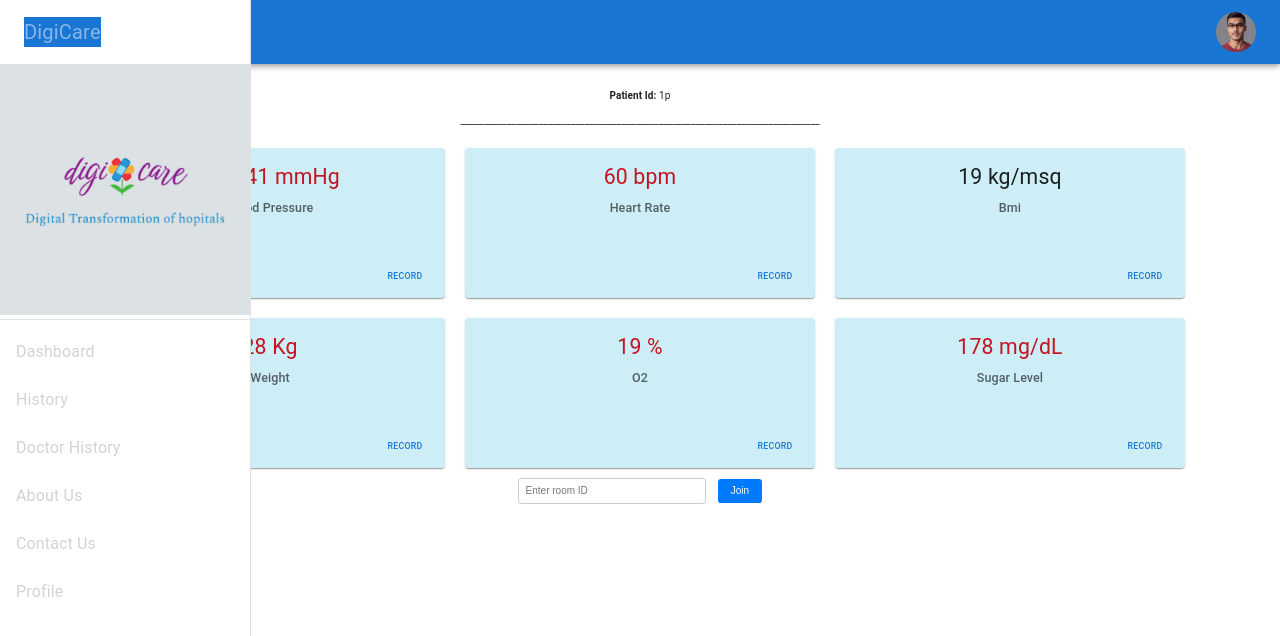
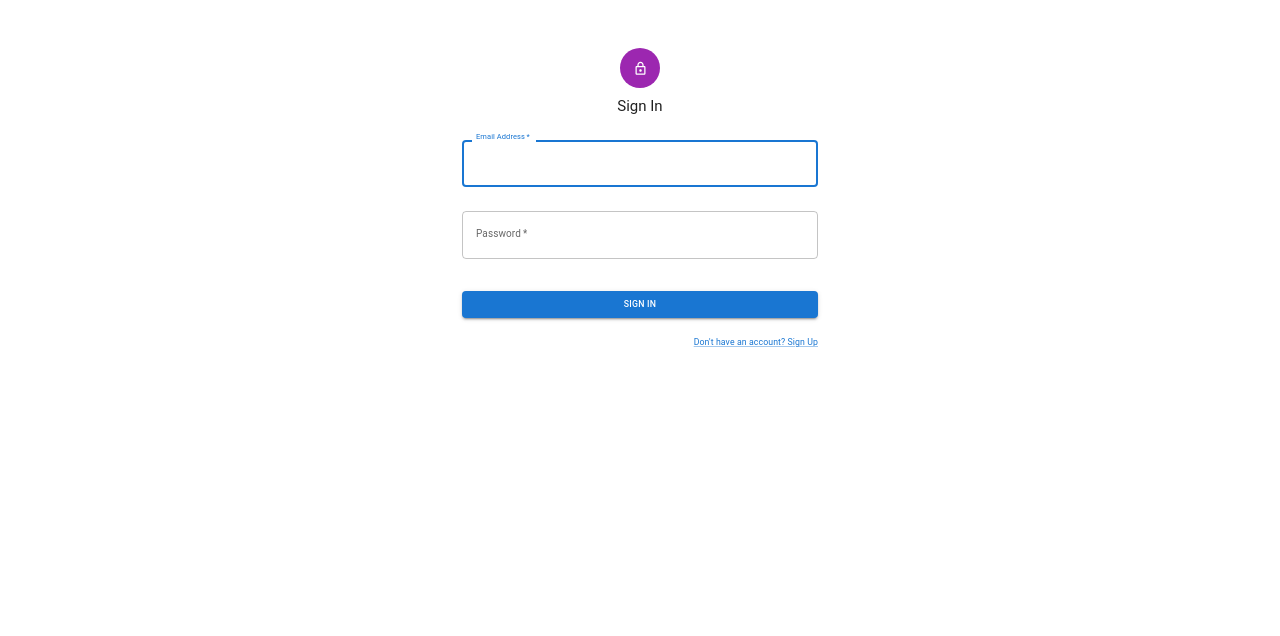
Before and after one commit to tusharkaran/DigiCare, a React (Create React App) app: page /signin in a window 1280 px wide. Before the commit this address led to /dashboard. Shown: the top 636 px of the page. Built offline with nearby package versions, Linux system fonts and the light colour scheme.

Commit message:
Last time changes

```diff
--- a/src/assets/constants/config.tsx
+++ b/src/assets/constants/config.tsx
@@ -2,4 +2,8 @@ export const digicareConfig = {
     webPort: "http://localhost:3000/",
     showRealTimeDataImage: false,
     defaultReading: 0,
+    validEmail: [
+        'ashma@gmail.com',
+        'tushar@gmail.com'
+    ]
 }
--- a/src/context/app.tsx
+++ b/src/context/app.tsx
@@ -1,4 +1,4 @@
-import React, { useState } from "react";
+import React, { useEffect, useState } from "react";
 import { ContextProps, ILoginUser } from "./interface";
 import { useNavigate } from "react-router-dom";
 import { routesName } from "../router/RoutesList";
@@ -7,17 +7,29 @@ import {
   LoginPatientData,
   LoginSecondDoctorData,
 } from "../dummyData/loginUserData";
+import { digicareConfig } from "../assets/constants/config";
 
 export const AppContext = React.createContext<ContextProps | null>(null);
 
 const AppContextProvider: React.FC<{ children: React.ReactNode }> = ({
   children,
 }) => {
-  const [isSignedIn, setIsSignedIn] = useState<boolean>(true);
-  const [user, setUser] = useState<ILoginUser>(LoginPatientData);
-  const [patientId, setPatientId] = useState<string | null | undefined>("1");
+  const [isSignedIn, setIsSignedIn] = useState<boolean>(false);
+  const [user, setUser] = useState<ILoginUser>();
+  const [email, setEmail] = useState<string | null | undefined>("1");
 
   const navigate = useNavigate();
+
+  useEffect(() => {
+    email === "ashma@gmail.com"
+      ? setUser(LoginPatientData)
+      : setUser(LoginDoctorData);
+  }, [email]);
+
+  const getAuthenticated = (userEmail: string) => {
+    if (digicareConfig.validEmail.includes(userEmail)) return true;
+    return false;
+  };
 
   const navigationAsPerSignedStatus = (requestedPage: string) => {
     if (isSignedIn) {
@@ -39,11 +51,12 @@ const AppContextProvider: React.FC<{ children: React.ReactNode }> = ({
       value={{
         isSignedIn,
         setIsSignedIn,
-        patientId,
-        setPatientId,
+        email,
+        setEmail,
         user,
         setUser,
         navigationAsPerSignedStatus,
+        getAuthenticated
       }}
     >
       {children}
--- a/src/context/interface.tsx
+++ b/src/context/interface.tsx
@@ -3,11 +3,12 @@ import { EUserRole } from "../modules/avatarPopOverContent/interface";
 export interface ContextProps {
   isSignedIn: boolean;
   setIsSignedIn: (newBalue: boolean) => void;
-  patientId: string | null | undefined;
-  setPatientId: (value: string | null | undefined) => void;
+  email: string | null | undefined;
+  setEmail: (value: string | null | undefined) => void;
   user: ILoginUser | undefined;
   setUser: (value: ILoginUser) => void;
   navigationAsPerSignedStatus: (requestedPage: string) => void;
+  getAuthenticated: (userEmail: string) => boolean;
 }
 
 export interface DashboardContextProps {
--- a/src/modules/calling/Calling.scss
+++ b/src/modules/calling/Calling.scss
@@ -7,7 +7,7 @@ $base-font-size: 16px; // Base font size
     justify-content: center;
 
     .input-container {
-        margin-bottom: 1.25rem; // 20px in rem
+        margin: 1.25rem 0rem; // 20px in rem\
 
         input {
             padding: 0.625rem; // 10px in rem
--- a/src/modules/common/components/DigicareAccordian.tsx
+++ b/src/modules/common/components/DigicareAccordian.tsx
@@ -10,7 +10,6 @@ import MuiAccordionDetails from "@mui/material/AccordionDetails";
 export const DigicareAccordion = styled((props: AccordionProps) => (
   <MuiAccordion disableGutters elevation={0} square {...props} />
 ))(({ theme }) => ({
-  top: 20,
   border: `1px solid ${theme.palette.divider}`,
   "&:not(:last-child)": {
     borderBottom: 0,
--- a/src/modules/profile/Profile.tsx
+++ b/src/modules/profile/Profile.tsx
@@ -1,24 +1,32 @@
-import React, { useState } from "react";
+import React, { useContext, useState } from "react";
 import "./Profile.scss";
+import { ContextProps } from "../../context/interface";
+import { AppContext } from "../../context/app";
 
 export const DigiProfile = () => {
+  const { user } = useContext(AppContext) as ContextProps;
   const [editMode, setEditMode] = useState(false);
-    const [name, setName] = useState("John Doe");
+  const [name, setName] = useState(user?.name);
   const [age, setAge] = useState(30);
   const [gender, setGender] = useState("Male");
   const [address, setAddress] = useState("123 Main St, City, Country");
-    const [phoneNumber, setPhoneNumber] = useState("+2269759869");
-    const [description, setDescription] = useState("Lorem ipsum dolor sit amet, consectetur adipiscing elit.");
-    const [profilePicture, setProfilePicture] = useState("	https://res.cloudinary.com/dqdpwdoxs/image/upload/v1705202195/cld-sample-3.jpg  ");
+  const [phoneNumber, setPhoneNumber] = useState(user?.contact_number);
+  const [description, setDescription] = useState(
+    "Lorem ipsum dolor sit amet, consectetur adipiscing elit."
+  );
+  const [profilePicture, setProfilePicture] = useState(user?.profile_pic);
 
   const handleEdit = () => {
     setEditMode(!editMode);
   };
 
+  const getPatientData = () => {};
+
   const handleSave = () => {
     setEditMode(false);
     // Perform save operation here (e.g., update data on the server)
   };
+
   // useEffect(() => {
   //     const fetchProfileData = async () => {
   //         try {
@@ -38,7 +46,6 @@ export const DigiProfile = () => {
   //             console.error("Error fetching profile data:", error);
   //         }
   //     };
-
   //     fetchProfileData();
   // }, []);
 
@@ -117,9 +124,13 @@ export const DigiProfile = () => {
       </div>
       <div className="profile-buttons">
         {editMode ? (
-                    <button className="save-button" onClick={handleSave}>Save</button>
+          <button className="save-button" onClick={handleSave}>
+            Save
+          </button>
         ) : (
-                    <button className="edit-button" onClick={handleEdit}>Edit Profile</button>
+          <button className="edit-button" onClick={handleEdit}>
+            Edit Profile
+          </button>
         )}
       </div>
     </div>
--- a/src/modules/signin/index.tsx
+++ b/src/modules/signin/index.tsx
@@ -1,44 +1,50 @@
-import * as React from 'react'
-import Avatar from '@mui/material/Avatar'
-import Button from '@mui/material/Button'
-import CssBaseline from '@mui/material/CssBaseline'
-import TextField from '@mui/material/TextField'
-import FormControlLabel from '@mui/material/FormControlLabel'
-import Checkbox from '@mui/material/Checkbox'
-import Link from '@mui/material/Link'
-import Grid from '@mui/material/Grid'
-import Box from '@mui/material/Box'
-import LockOutlinedIcon from '@mui/icons-material/LockOutlined'
-import Typography from '@mui/material/Typography'
-import Container from '@mui/material/Container'
-import './style.scss'
-import { useTranslation } from 'react-i18next'
-import { routesName } from '../../router/RoutesList'
-import { AppContext } from '../../context/app'
-import { ContextProps } from '../../context/interface'
-import { useSignInFormStye } from './style'
+import * as React from "react";
+import Avatar from "@mui/material/Avatar";
+import Button from "@mui/material/Button";
+import CssBaseline from "@mui/material/CssBaseline";
+import TextField from "@mui/material/TextField";
+import FormControlLabel from "@mui/material/FormControlLabel";
+import Checkbox from "@mui/material/Checkbox";
+import Link from "@mui/material/Link";
+import Grid from "@mui/material/Grid";
+import Box from "@mui/material/Box";
+import LockOutlinedIcon from "@mui/icons-material/LockOutlined";
+import Typography from "@mui/material/Typography";
+import Container from "@mui/material/Container";
+import "./style.scss";
+import { useTranslation } from "react-i18next";
+import { routesName } from "../../router/RoutesList";
+import { AppContext } from "../../context/app";
+import { ContextProps } from "../../context/interface";
+import { useSignInFormStye } from "./style";
 
 export const SignInForm = () => {
-  const { t } = useTranslation()
-  const { classes } = useSignInFormStye()
-  const { setIsSignedIn } = React.useContext(AppContext) as ContextProps
+  const { t } = useTranslation();
+  const { classes } = useSignInFormStye();
+  const { setIsSignedIn, setEmail, getAuthenticated } = React.useContext(
+    AppContext
+  ) as ContextProps;
+  const [email, updateEmail] = React.useState<string>();
 
   const handleSubmit = (event: React.FormEvent<HTMLFormElement>) => {
-    event.preventDefault()
-    // const data = new FormData(event.currentTarget)
-    setIsSignedIn(true)
-  }
+    if (getAuthenticated(email)) {
+      setEmail(email);
+      event.preventDefault();
+      // const data = new FormData(event.currentTarget)
+      setIsSignedIn(true);
+    }
+  };
 
   return (
     <Grid className="signin-form-grid">
       <Container component="main" maxWidth="xs">
         <CssBaseline />
         <Box className={classes.signInFormGrid}>
-          <Avatar sx={{ m: 1, bgcolor: 'secondary.main' }}>
+          <Avatar sx={{ m: 1, bgcolor: "secondary.main" }}>
             <LockOutlinedIcon />
           </Avatar>
           <Typography component="h1" variant="h5">
-            {t('registration.signin')}
+            {t("registration.signin")}
           </Typography>
           <Box
             component="form"
@@ -52,42 +58,43 @@ export const SignInForm = () => {
               fullWidth
               id="email"
               type="email"
-              label={t('registration.form.email')}
+              label={t("registration.form.email")}
               name="email"
               autoComplete="email"
               autoFocus
+              onChange={(e) => updateEmail(e.target.value)}
             />
             <TextField
               margin="normal"
               required
               fullWidth
               name="password"
-              label={t('registration.form.password')}
+              label={t("registration.form.password")}
               type="password"
               id="password"
               autoComplete="current-password"
             />
-            <FormControlLabel
+            {/* <FormControlLabel
               control={<Checkbox value="remember" color="primary" />}
-              label={t('registration.form.remember_me')}
-            />
+              label={t("registration.form.remember_me")}
+            /> */}
             <Button
               type="submit"
               fullWidth
               variant="contained"
               sx={{ mt: 3, mb: 2 }}
             >
-              {t('registration.signin')}
+              {t("registration.signin")}
             </Button>
             <Grid container>
               <Grid item xs>
-                <Link href="#" variant="body2">
+                {/* <Link href="#" variant="body2">
                   {t('registration.form.forget_password')}
-                </Link>
+                </Link> */}
               </Grid>
               <Grid item>
                 <Link href={routesName.signup} variant="body2">
-                  {t('registration.form.signup_message')}
+                  {t("registration.form.signup_message")}
                 </Link>
               </Grid>
             </Grid>
@@ -95,5 +102,5 @@ export const SignInForm = () => {
         </Box>
       </Container>
     </Grid>
-  )
-}
+  );
+};
--- a/src/modules/signup/SignUpForm.tsx
+++ b/src/modules/signup/SignUpForm.tsx
@@ -93,14 +93,14 @@ export const SignUpForm = () => {
                   autoComplete="new-password"
                 />
               </Grid>
-              <Grid item xs={12}>
+              {/* <Grid item xs={12}>
                 <FormControlLabel
                   control={
                     <Checkbox value="allowExtraEmails" color="primary" />
                   }
                   label={t('registration.form.promotion_permission_text')}
                 />
-              </Grid>
+              </Grid> */}
             </Grid>
             <Button
               type="submit"
```
Also changed, not shown: public/digicare-logo.png. Lines whose indentation alone changed are shown as unchanged.
